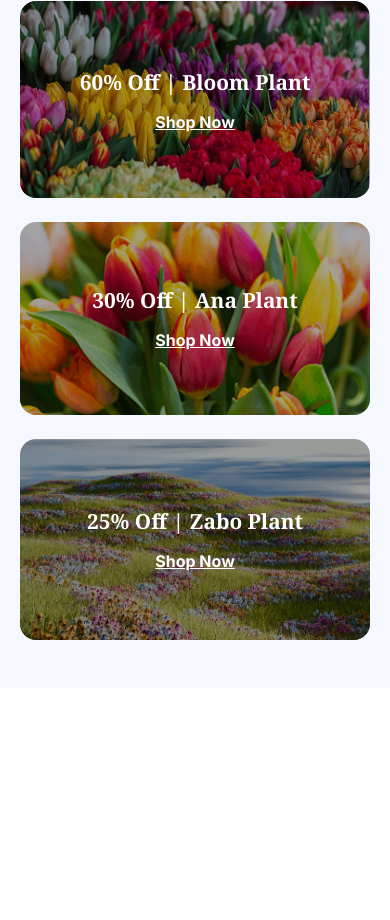
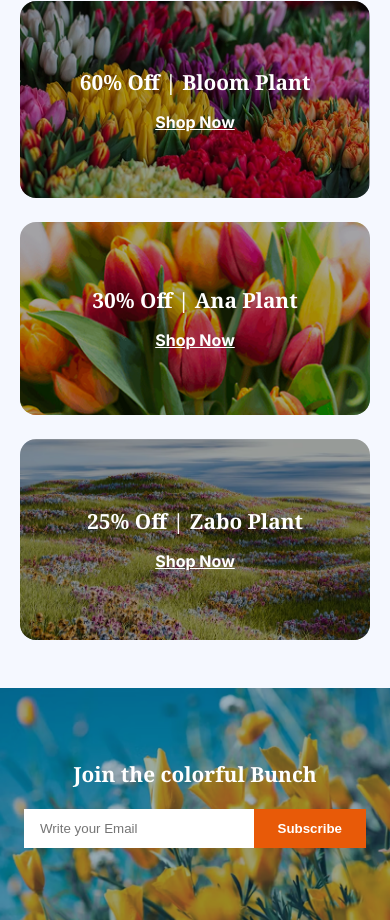
Before and after one commit to selimreza-dev/assignment-two, a plain HTML site: page index.html in a window 390 px wide. Shown: the part 3238-4158 px from the top of the page. Before the commit the page ends 3926 px from the top, so only its background shows below. Drawn offline with Linux system fonts and the light colour scheme.

Commit message:
Created Join section and style with mobile resonsive

```diff
--- a/assets/css/responsive.css
+++ b/assets/css/responsive.css
@@ -93,6 +93,15 @@
         font-size:1.5rem;
     }
 
+
+    /* Join Section responsive */
+    #join-area{
+        padding:6rem 0;
+
+    }
+    .join-title h2{
+        font-size: 1.8rem;
+    }
 }
 /* Small Screen */
 @media screen and (max-width:576px) {
@@ -116,4 +125,18 @@
     .overlay a{
         font-size:1rem;
     }
+
+
+    /* Join Section responsive */
+    #join-area{
+        padding:4.5rem 0;
+
+    }
+    .join-title h2{
+        font-size: 1.3rem;
+    }
+    .join-input input[type="email"]{
+        width: 70%;
+
+    }
 }
--- a/assets/css/style.css
+++ b/assets/css/style.css
@@ -292,3 +292,47 @@ p{
     font-size: 1.5rem;
 }
 /* End Latest deal area style */
+
+
+/* Start Join Section style */
+#join-area{
+    background-image: url('../images/news-letter-bg.png');
+    background-repeat: no-repeat;
+    background-position: center center;
+    background-size: cover;
+    padding:8rem 0;
+
+}
+.join-area-content{
+    text-align: center;
+
+}
+.join-title h2{
+    font-size: 2rem;
+    color:var(--light-color);
+    margin-bottom: 1.3rem;
+}
+
+.join-input input{
+    padding:0.75rem 1rem;
+    border:none;
+    outline:none;
+}
+.join-input input[type="email"]{
+    width: 60%;
+
+}
+.join-input input[type="submit"]{
+    color: var(--light-color);
+    background-color: var(--primary-color);
+    transition: background-color, 0.1s;
+    cursor: pointer;
+    padding:0.75rem 1.5rem;
+    font-weight: bold;
+    margin-left:-20px;
+}
+.join-input input[type="submit"]:hover{
+    background-color: var(--dark-color);
+
+}
+/* End Join Section style */
--- a/index.html
+++ b/index.html
@@ -239,6 +239,22 @@
             </div>
         </section>
         <!-- End Latest  Deals section-->
+
+        <!-- Start Join Section -->
+        <section id="join-area">
+            <div class="container">
+                <div class="join-area-content">
+                    <div class="join-title">
+                        <h2>Join the colorful Bunch</h2>
+                    </div>
+                    <div class="join-input">
+                        <input type="email" placeholder="Write your Email">
+                        <input type="submit" value="Subscribe">
+                    </div>
+                </div>
+            </div>
+        </section>
+        <!-- End Join Section -->
     </main>
     <!-- Main Area -->
 </body>
```
